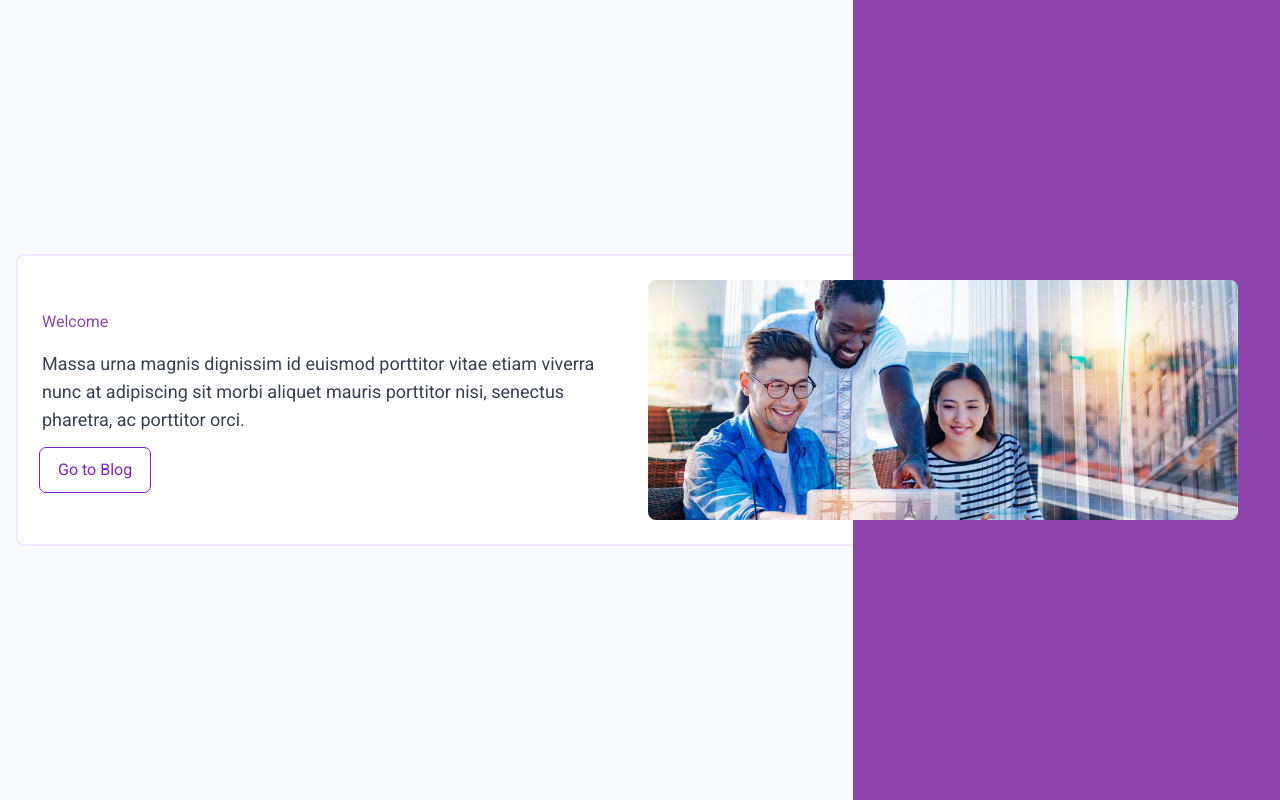
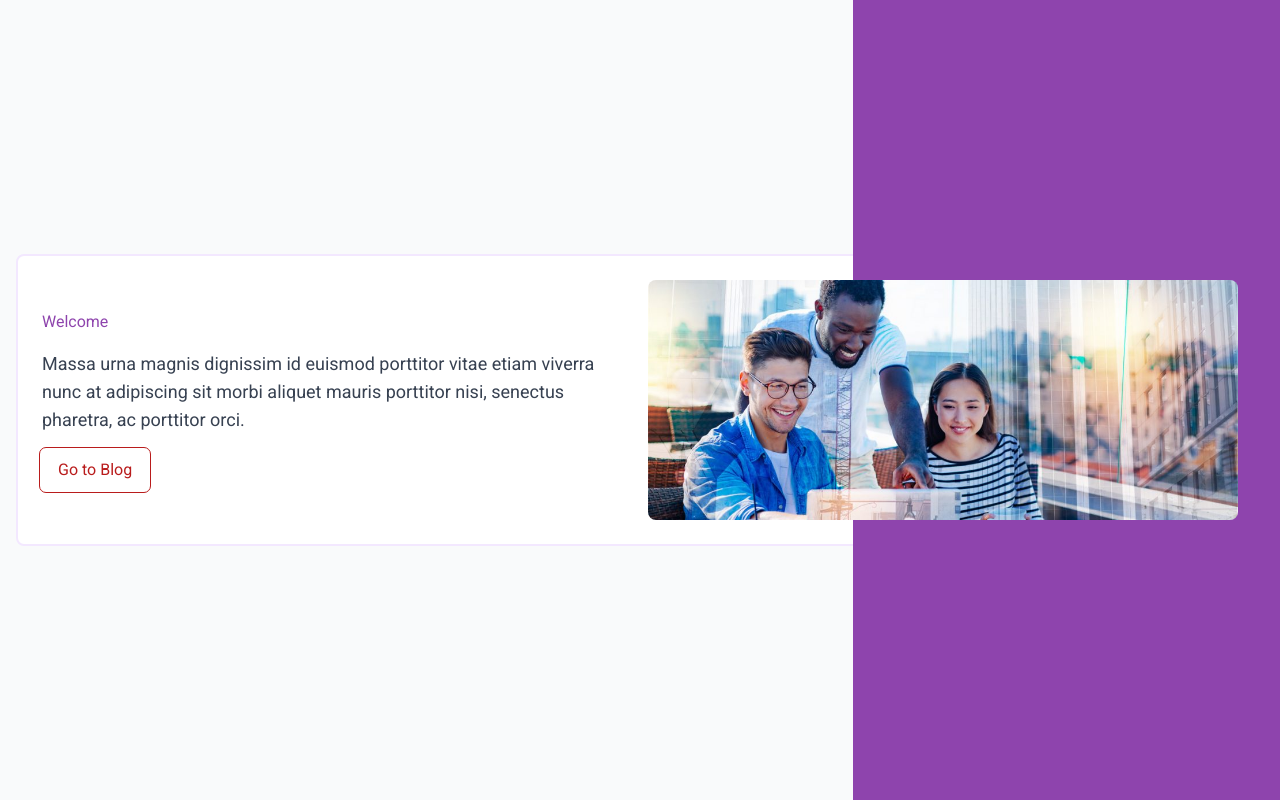
Before and after one commit to jfraser77/my-app, a Next.js app: page / in a window 1280 px wide. Built offline with nearby package versions, Linux system fonts and the light colour scheme.

Commit message:
challenge change redeploy

```diff
--- a/app/page.tsx
+++ b/app/page.tsx
@@ -17,7 +17,7 @@ export default function Home() {
             </p>
             <a
               href="/blog/posts"
-              className={`outline outline-1 outline-offset-2 border-purple-700 text-purple-700 hover:text-white py-2 px-4 rounded hover:bg-purple-800 md:w-auto ${styles.fit_content}`}
+              className={`outline outline-1 outline-offset-2 border-red-700 text-red-700 hover:text-white py-2 px-4 rounded hover:bg-red-800 md:w-auto ${styles.fit_content}`}
             >
               Go to Blog
             </a>
```
